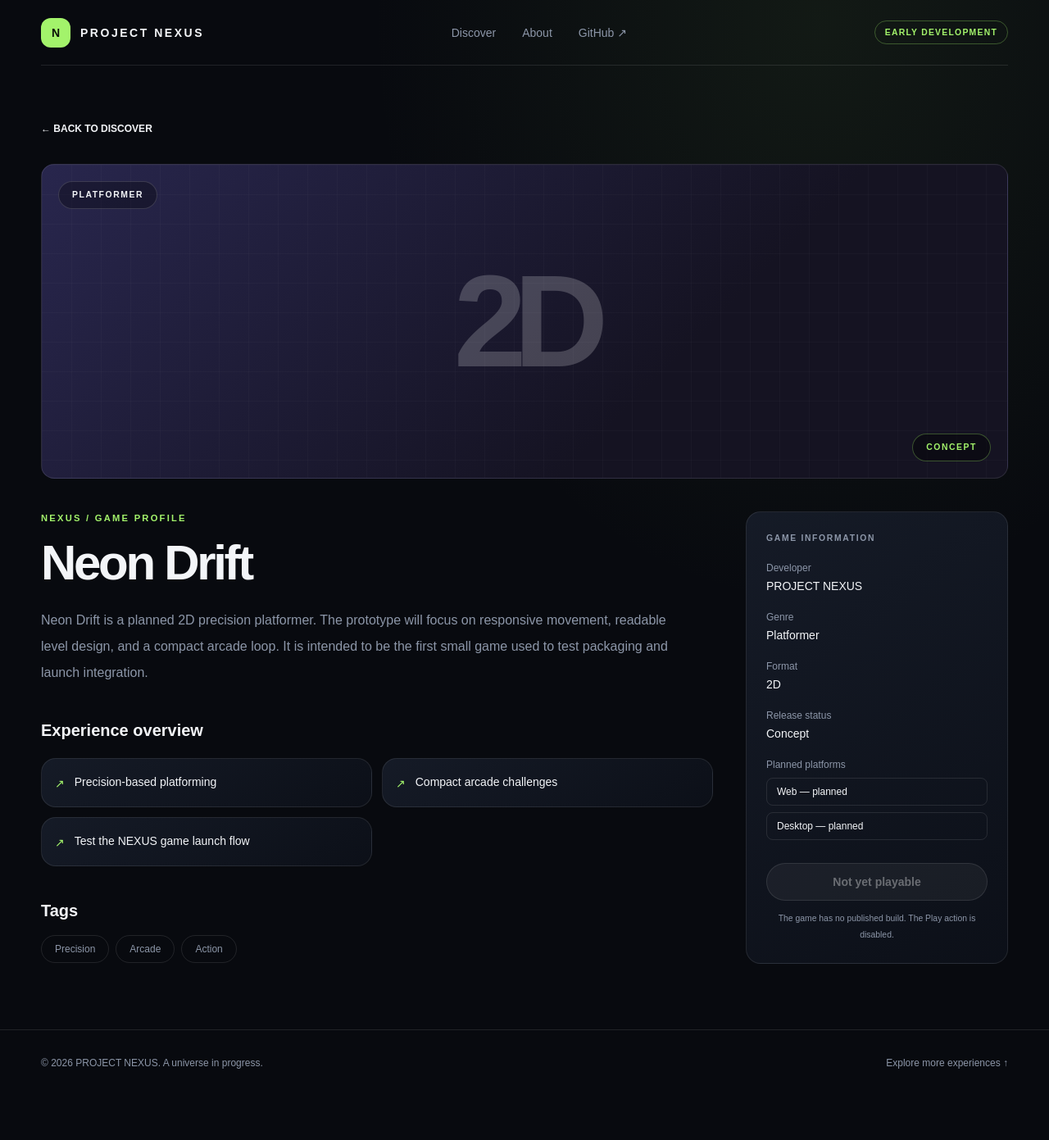
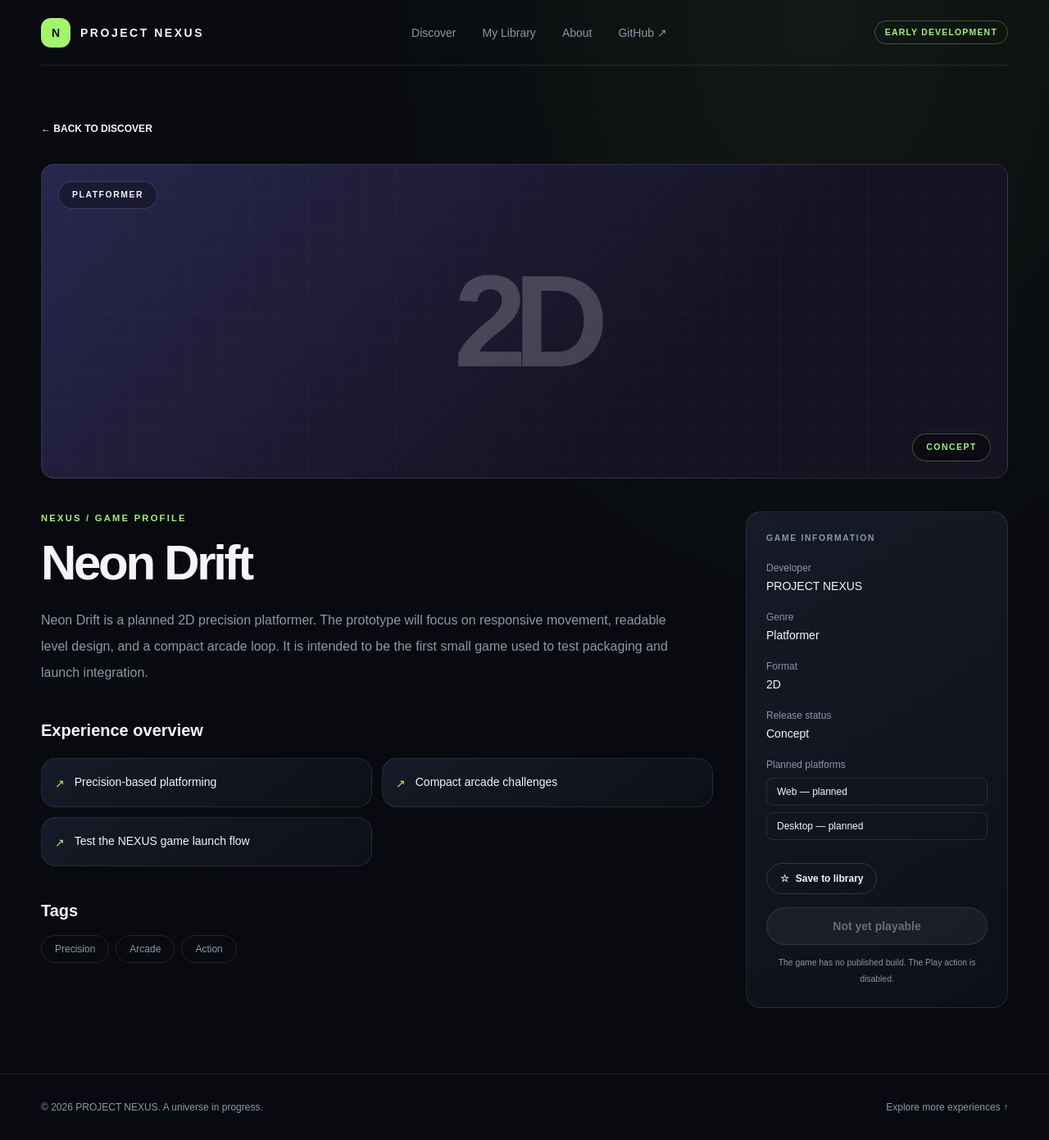
Before and after one commit to irsyadsnp/PROJECT-NEXUS, a Next.js app in the folder apps/web/: page /games/neon-drift in a window 1280 px wide. Shown: the whole page at 82% size. Before the commit the page ends 1337 px from the top, so only its background shows below. Built offline with nearby package versions, Linux system fonts and the light colour scheme.

Commit message:
feat(web): add favorite control to game details

```diff
--- a/apps/web/app/games/[slug]/page.tsx
+++ b/apps/web/app/games/[slug]/page.tsx
@@ -1,6 +1,7 @@
 import Link from "next/link";
 import { notFound } from "next/navigation";
 import { getGameBySlug, games } from "../../../lib/games";
+import { FavoriteButton } from "../../../components/favorite-button";
 
 type GameDetailPageProps = {
   params: Promise<{ slug: string }>;
@@ -27,6 +28,7 @@ export default async function GameDetailPage({ params }: GameDetailPageProps) {
         </Link>
         <nav className="flex items-center gap-5 text-sm text-[var(--muted)] sm:gap-8" aria-label="Main navigation">
           <Link className="text-white" href="/discover">Discover</Link>
+          <Link className="transition hover:text-white" href="/library">My Library</Link>
           <Link className="transition hover:text-white" href="/#about">About</Link>
           <a className="transition hover:text-white" href="https://github.com/irsyadsnp/PROJECT-NEXUS">GitHub ↗</a>
         </nav>
@@ -80,7 +82,8 @@ export default async function GameDetailPage({ params }: GameDetailPageProps) {
                 <dd className="mt-2 space-y-2">{game.supportedPlatforms.map((platform) => <div key={platform} className="rounded-lg border border-white/10 px-3 py-2 text-xs">{platform}</div>)}</dd>
               </div>
             </dl>
-            <button type="button" disabled={!isPlayable} className="mt-7 w-full cursor-not-allowed rounded-full border border-white/10 bg-white/5 px-5 py-3 text-sm font-semibold text-white/35 disabled:opacity-100" title="This experience has no published build yet">
+            <div className="mt-7"><FavoriteButton gameId={game.id} /></div>
+            <button type="button" disabled={!isPlayable} className="mt-4 w-full cursor-not-allowed rounded-full border border-white/10 bg-white/5 px-5 py-3 text-sm font-semibold text-white/35 disabled:opacity-100" title="This experience has no published build yet">
               {isPlayable ? "Play now" : "Not yet playable"}
             </button>
             <p className="muted mt-3 text-center text-[0.65rem] leading-5">{isPlayable ? "A compatible game build is available." : "The game has no published build. The Play action is disabled."}</p>
```
